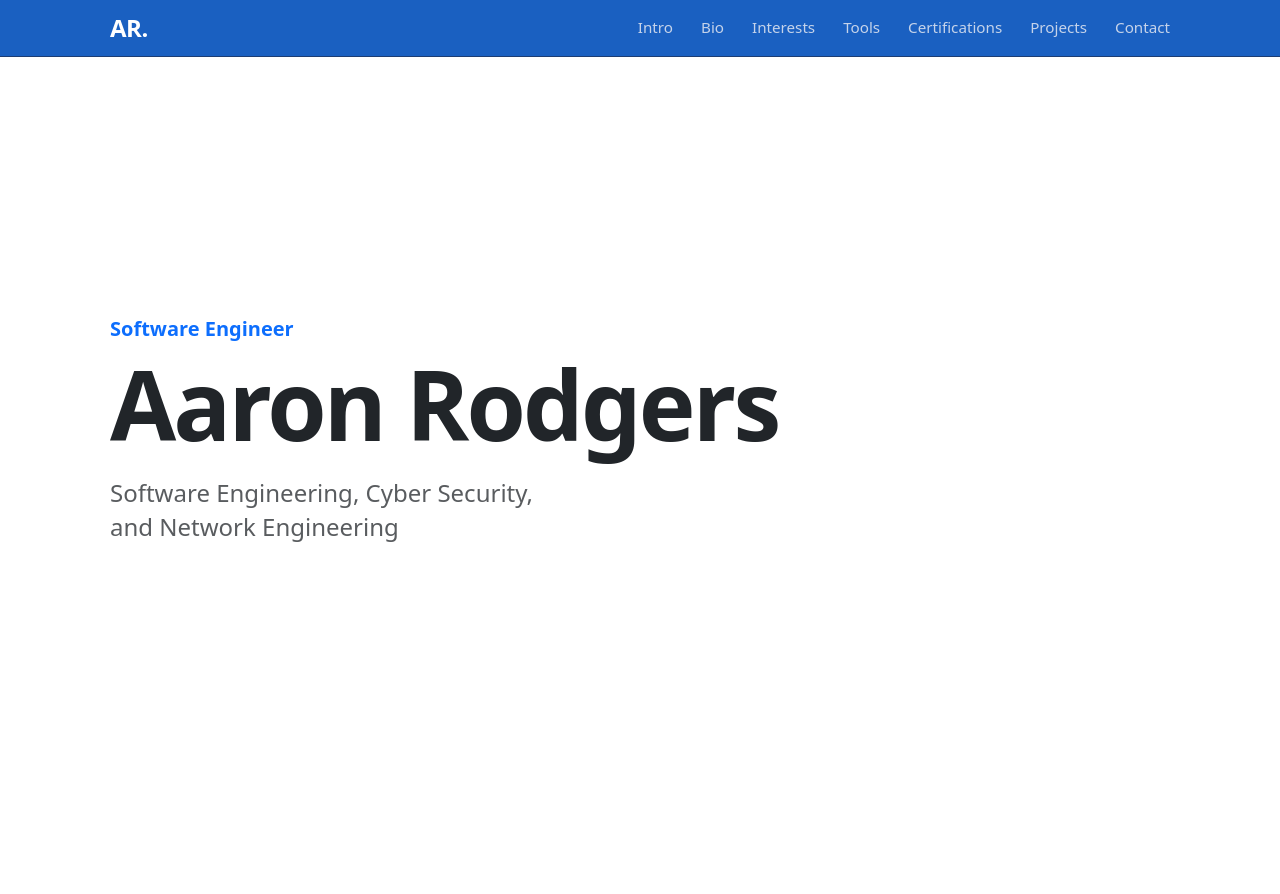
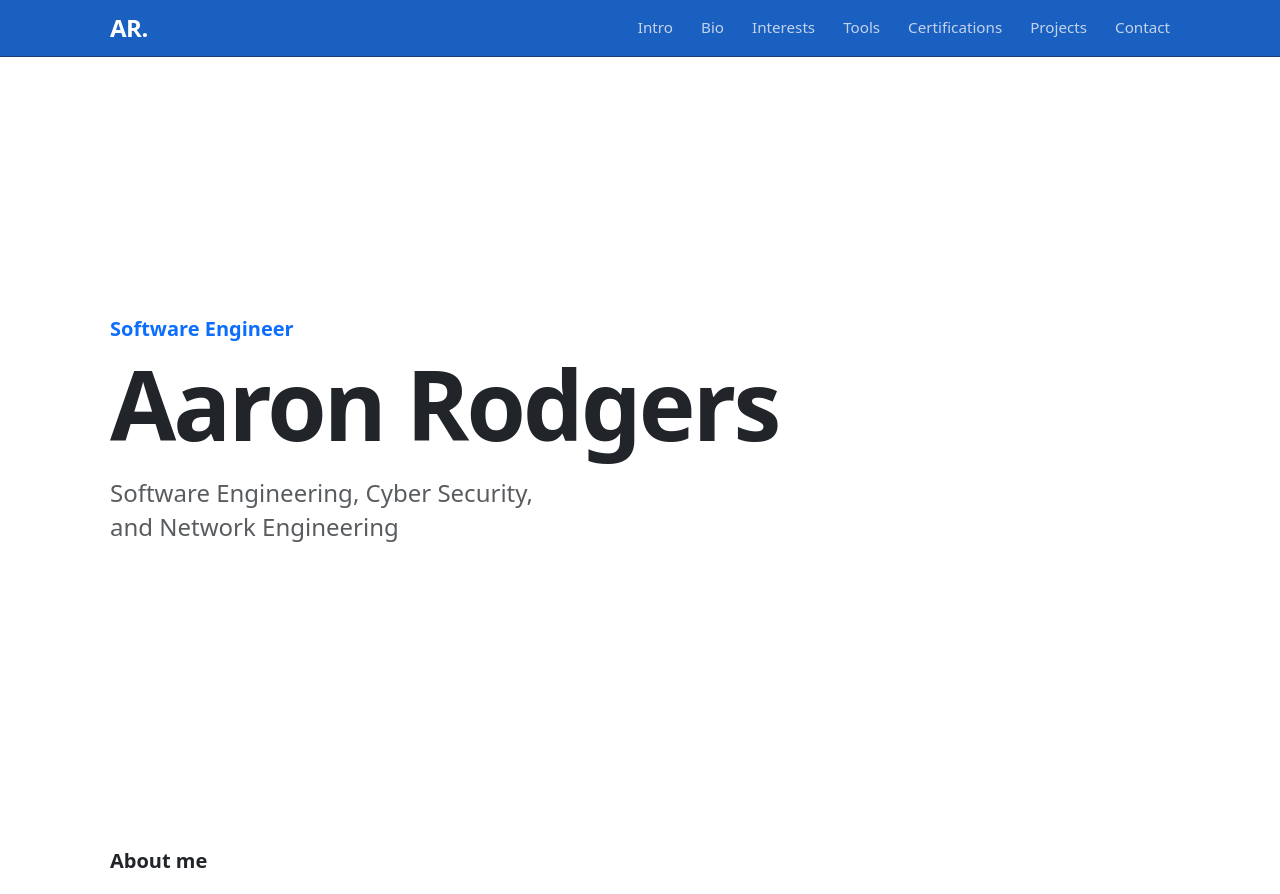
Before and after one commit to Aaron4554/web-portfolio, a React (Vite) app in the folder frontend/: page / in a window 1280 px wide. Shown: the top 894 px of the page. Before the commit the page ends 801 px from the top, so only its background shows below. Built offline with nearby package versions, Linux system fonts and the light colour scheme.

Commit message:
Added Bio to page

```diff
--- a/frontend/src/App.tsx
+++ b/frontend/src/App.tsx
@@ -1,5 +1,6 @@
 import Header from "./components/Header";
 import Hero from "./components/Hero";
+import Bio from "./components/Bio";
 
 function App() {
   return (
@@ -7,6 +8,7 @@ function App() {
       <Header />
       <main>
         <Hero />
+        <Bio />
       </main>
     </>
   );
```
